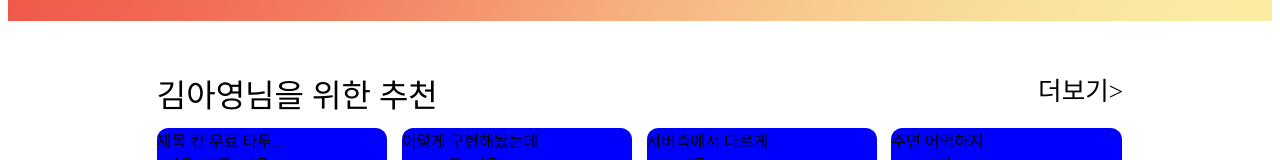
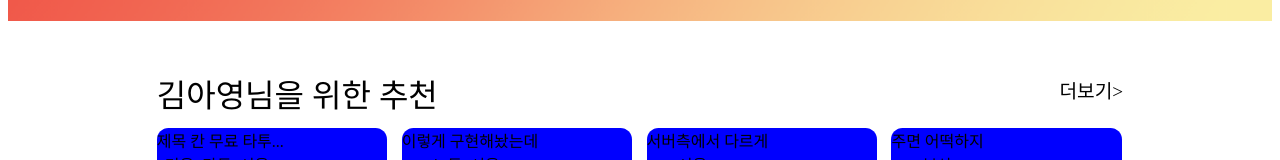
Before and after one commit to Re-Coder-3/front-end, a React (Create React App) app in the folder project/: page / in a window 1280 px wide. Shown: the part 485-645 px from the top of the page. Built offline with nearby package versions, Linux system fonts and the light colour scheme.

Commit message:
사소한 css 수정
더보기 글씨 위치 조절

```diff
--- a/project/src/page/Main.js
+++ b/project/src/page/Main.js
@@ -25,8 +25,9 @@ const ContentTitle = styled.div`
 
 const ContentMore = styled.div`
   display: inline-block;
-  font-size: 2vw;
+  font-size: 1.5vw;
   float:right;
+  margin-top:0.5vw;
 `
 
 const Main = () => {
```
